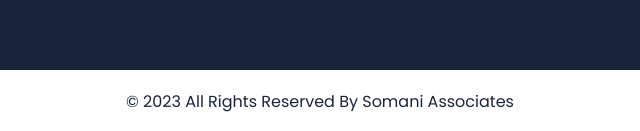
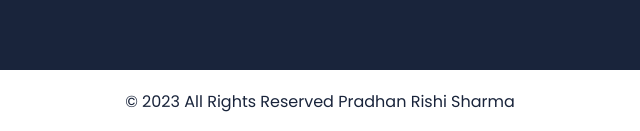
Before and after one commit to somaniassociates/somaniassociates, a plain HTML site: page index.html in a window 1280 px wide. Shown: the part 4294-4425 px from the top of the page, 320-960 px from the left. Drawn offline with nearby package versions, Linux system fonts and the light colour scheme.

Commit message:
feat : update footer

```diff
--- a/index.html
+++ b/index.html
@@ -416,8 +416,8 @@ Indore, M.P.
         <div class="row">
             <div class="col-lg-7 col-md-9 mx-auto">
                 <p>
-                    &copy; 2023 All Rights Reserved By
-                    <a href="https://somaniassociates.in/">Somani Associates</a>
+                    &copy; 2023 All Rights Reserved
+                    <a href="https://www.linkedin.com/in/pradhan-rishi-sharma10/">Pradhan Rishi Sharma</a>
                 </p>
             </div>
         </div>
```
